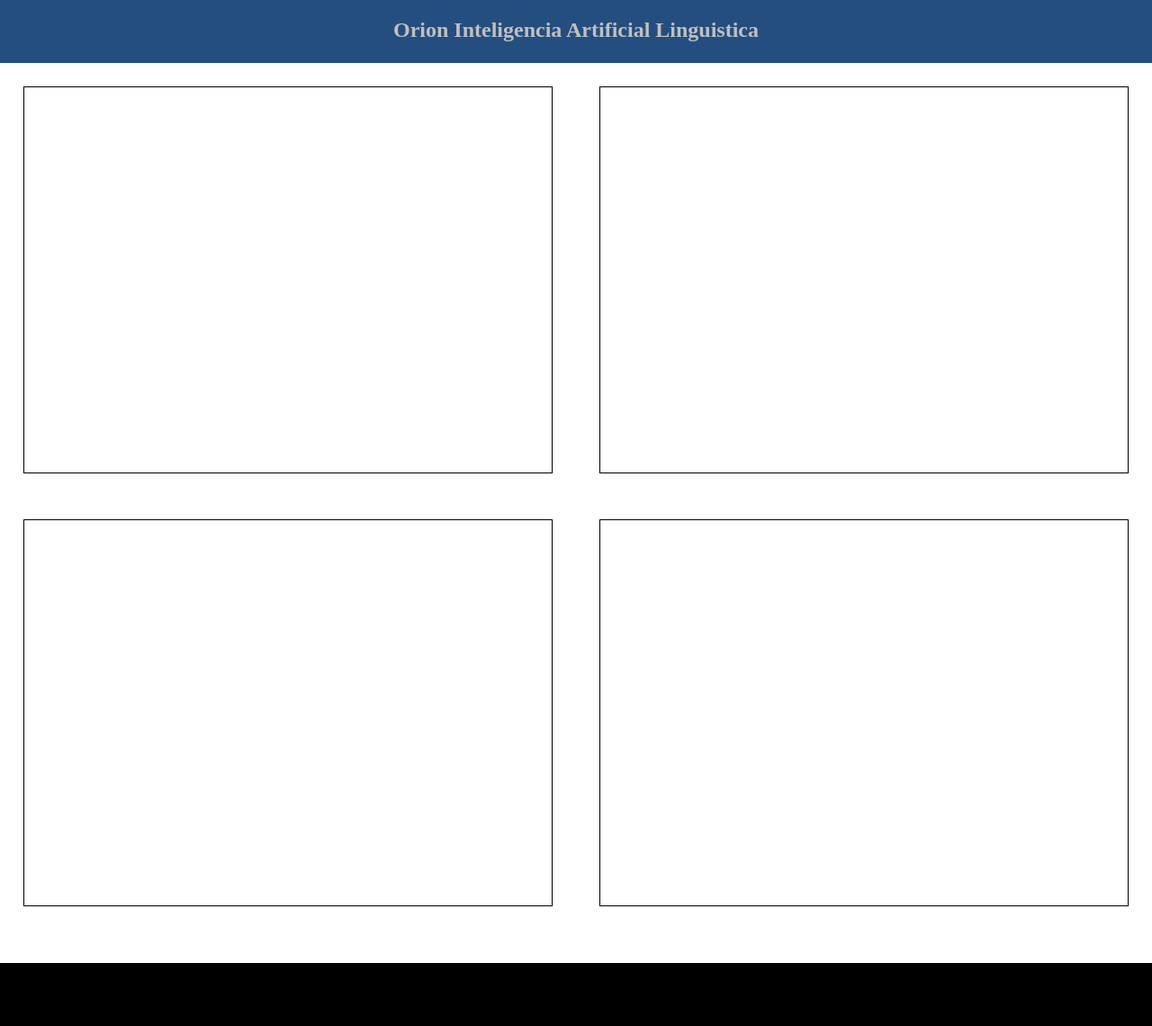
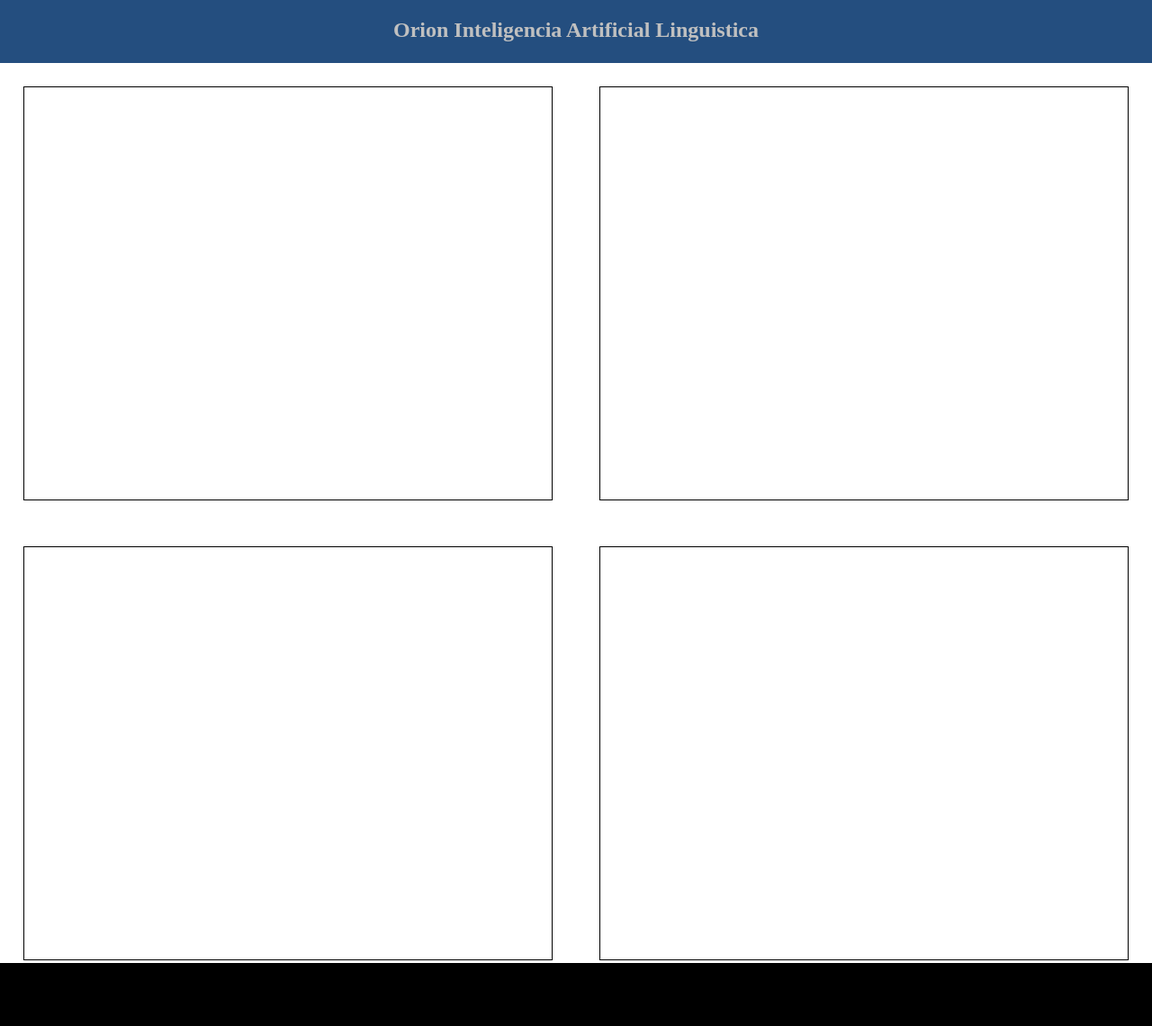
Before and after one commit to PT-Adrian/orionworkflow.github.io, a Jekyll site: the page built from index.md, in a window 1280 px wide. Shown: the whole page at 90% size. Built offline with Jekyll 4.4.1, drawn with Linux system fonts in a browser that asks for light colours; our own code applies the rules of GitHub Pages for plain Markdown files.

Commit message:
Update style.css

```diff
--- a/assets/css/style.css
+++ b/assets/css/style.css
@@ -211,7 +211,7 @@ span{
      float:left;
      margin:2%;
      width:46%;
-     height:43%;
+     height:46%;
      border:solid 1px black;
 
 
```
